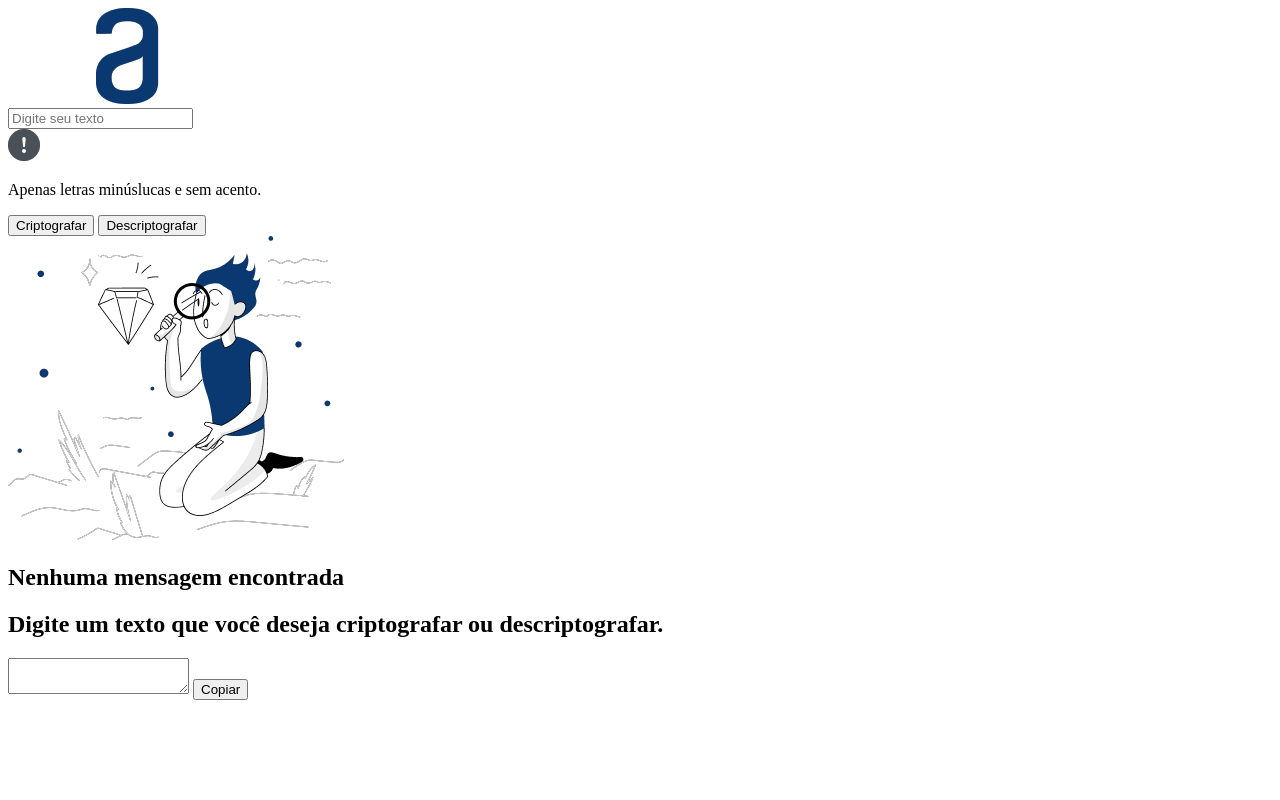
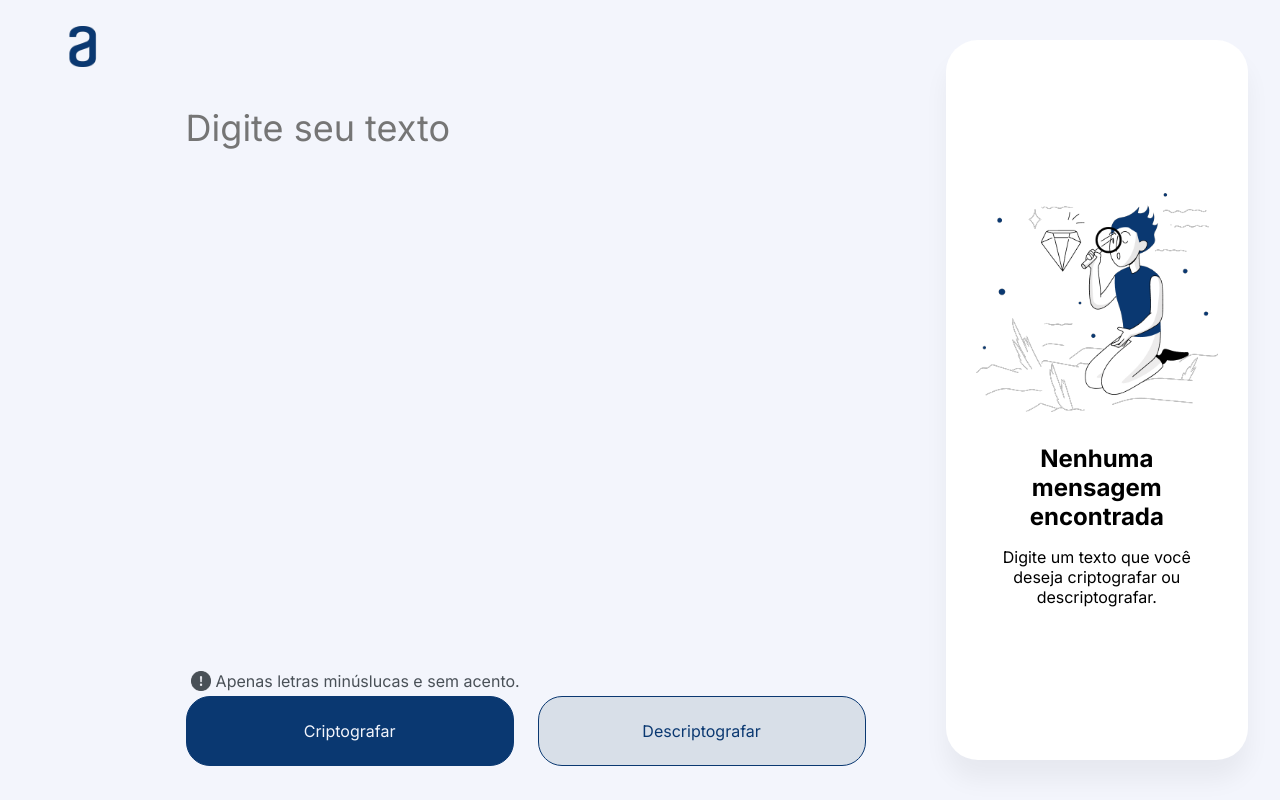
Before and after one commit to SiriusChaves/challengeDecoder, a plain HTML site: page index.html in a window 1280 px wide. Drawn offline with Linux system fonts and the light colour scheme.

Commit message:
Troca Input->TextArea

```diff
--- a/index.html
+++ b/index.html
@@ -4,17 +4,21 @@
     <meta charset="UTF-8">
     <meta name="viewport" content="width=device-width, initial-scale=1.0">
     <title>Decoder</title>
+    <link rel="stylesheet" href="main.css">
 </head>
+
 <body>
+<div class="bodyMax">
     <header class="header">
         <section class="header_section">
             <img class="header_section_logo" src="img/logo.png" alt="Logotipo da Alura">
         </section>
     </header>
+
     <main class="main">
 
         <section class="main_section">
-            <input class="main_section_textArea" type="text" placeholder="Digite seu texto">
+            <textarea class="main_section_textArea" name="" id="" placeholder="Digite seu texto"></textarea>
             <div class="main_section_span">
                 <img class="main_section_span_img" src="img/span.png">
                 <p class="main_section_span_text">Apenas letras minúslucas e sem acento.</p>
@@ -30,8 +34,11 @@
 
                 <div class="main_aside_mensage">
                     <img class="main_aside_mensage_img" src="img/img.png">
-                    <h1>Nenhuma mensagem encontrada</h1>
-                    <h2>Digite um texto que você deseja criptografar ou descriptografar.</h2>
+                    <div class="main_aside_mensage_text">
+                        <h1>Nenhuma mensagem encontrada</h1>
+                        <h2>Digite um texto que você deseja criptografar ou descriptografar.</h2>
+                    </div>
+
                 </div>
 
                 <div class="main_aside_result">
@@ -43,6 +50,7 @@
         </section>
 
     </main>
+    </div>
+</body>
 
-</body>
 </html>
```
